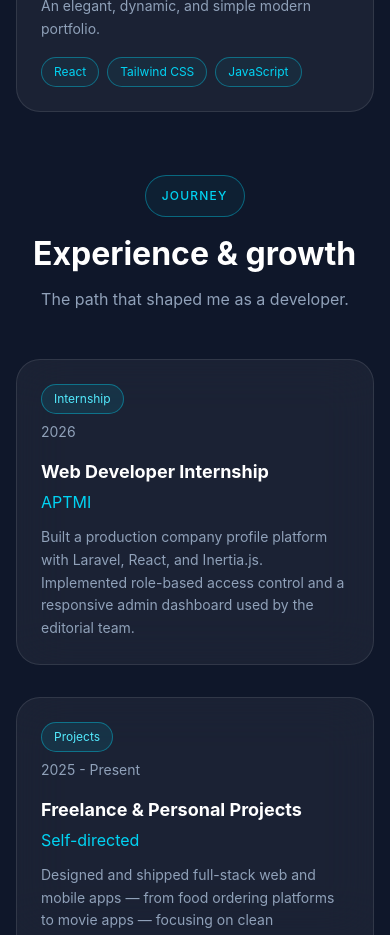
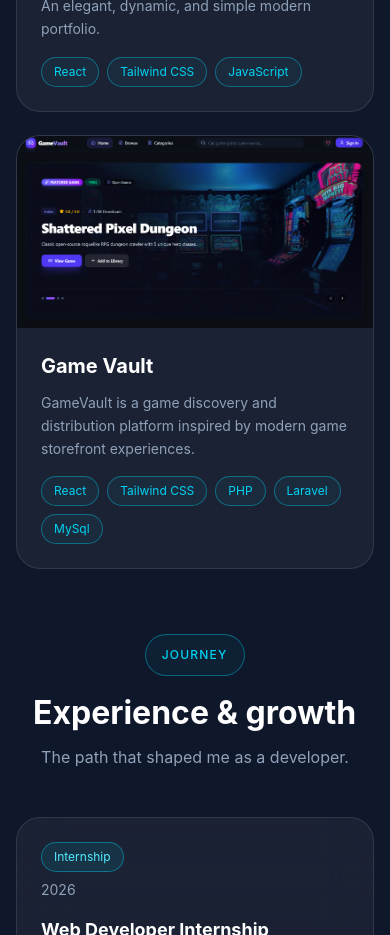
Before and after one commit to andika-x-pplg/portofolio-react, a React (Vite) app: page / in a window 390 px wide. Shown: the part 5100-6035 px from the top of the page. Built offline with nearby package versions, Linux system fonts and the light colour scheme.

Commit message:
project gamevault

```diff
--- a/src/Pages/Beranda.jsx
+++ b/src/Pages/Beranda.jsx
@@ -11,6 +11,7 @@ import { IoLogoIonic } from 'react-icons/io';
 import netubeImage from "../assets/gambar/netube.png";
 import WarungNusantaraImage from "../assets/gambar/WarungNusantara.png";
 import portofolioImage from "../assets//gambar/portofolio.png";
+import gamevaultImage from "../assets/gambar/gamevault.png";
 import andikaImage from "../assets/gambar/andika.png";
 import 'animate.css'
 import { useInView } from 'react-intersection-observer';
@@ -46,6 +47,7 @@ const Beranda = () => {
   const { ref: project1Ref, onMouseMove: project1OnMouseMove, onMouseLeave: project1OnMouseLeave, style: project1Style } = useTilt({ max: 5, scale: 1.015 });
   const { ref: project2Ref, onMouseMove: project2OnMouseMove, onMouseLeave: project2OnMouseLeave, style: project2Style } = useTilt({ max: 5, scale: 1.015 });
   const { ref: project3Ref, onMouseMove: project3OnMouseMove, onMouseLeave: project3OnMouseLeave, style: project3Style } = useTilt({ max: 5, scale: 1.015 });
+  const { ref: project4Ref, onMouseMove: project4OnMouseMove, onMouseLeave: project4OnMouseLeave, style: project4Style } = useTilt({ max: 5, scale: 1.015 });
 
   // Handler untuk perubahan input
   const handleInputChange = (e) => {
@@ -771,6 +773,73 @@ const Beranda = () => {
             </div>
           </div>
 
+          {/* Card 4 */}
+          <div
+            ref={project4Ref}
+            onMouseMove={project4OnMouseMove}
+            onMouseLeave={project4OnMouseLeave}
+            style={project4Style}
+            data-cursor="hover"
+            className="relative rounded-3xl border border-white/10 bg-white/5 backdrop-blur-xl text-left overflow-hidden hover:border-cyan-400/50 transition-colors duration-300"
+          >
+            <div data-tilt-glare className="pointer-events-none absolute inset-0 z-10 rounded-3xl" />
+
+            {/* Gambar + Hover Overlay */}
+            <a
+              href="https://github.com/andika-x-pplg/gamevault-web"
+              target="_blank"
+              rel="noopener noreferrer"
+              data-cursor-text="View Code"
+              className="group relative block w-full overflow-hidden"
+            >
+              <img
+                src={gamevaultImage}
+                alt="GameVault"
+                className="h-48 md:h-64 lg:h-80 w-full object-cover transition-all duration-500 ease-out group-hover:scale-110 group-hover:blur-sm"
+              />
+
+              {/* Overlay */}
+              <div className="absolute inset-0 flex items-center justify-center bg-slate-950/50 opacity-0 backdrop-blur-[2px] transition-all duration-300 group-hover:opacity-100">
+                <div className="flex flex-col items-center gap-3 text-white">
+                  <FaGithub className="text-3xl md:text-4xl lg:text-5xl" />
+                  <span className="text-base md:text-lg lg:text-xl font-semibold">
+                    Game Vault
+                  </span>
+                </div>
+              </div>
+            </a>
+
+            {/* Isi Card */}
+            <div className="p-6 md:p-8">
+              <h3 className="text-xl md:text-2xl font-bold text-white">
+                Game Vault
+              </h3>
+
+              <p className="mt-3 md:mt-4 text-sm md:text-base lg:text-lg leading-relaxed text-slate-400">
+                GameVault is a game discovery and distribution platform inspired by modern game storefront experiences.
+              </p>
+
+              {/* Teach */}
+              <div className="mt-4 md:mt-6 flex flex-wrap gap-2 md:gap-3">
+                <span className="rounded-full border border-cyan-400/40 bg-cyan-400/5 px-3 py-1.5 md:px-4 md:py-2 text-xs md:text-sm text-cyan-400">
+                  React
+                </span>
+                <span className="rounded-full border border-cyan-400/40 bg-cyan-400/5 px-3 py-1.5 md:px-4 md:py-2 text-xs md:text-sm text-cyan-400">
+                  Tailwind CSS
+                </span>
+                <span className="rounded-full border border-cyan-400/40 bg-cyan-400/5 px-3 py-1.5 md:px-4 md:py-2 text-xs md:text-sm text-cyan-400">
+                  PHP
+                </span>
+                <span className="rounded-full border border-cyan-400/40 bg-cyan-400/5 px-3 py-1.5 md:px-4 md:py-2 text-xs md:text-sm text-cyan-400">
+                  Laravel
+                </span>
+                <span className="rounded-full border border-cyan-400/40 bg-cyan-400/5 px-3 py-1.5 md:px-4 md:py-2 text-xs md:text-sm text-cyan-400">
+                  MySql
+                </span>
+              </div>
+            </div>
+          </div>
+
         </div>
 
       </div>
```
Also changed, not shown: src/assets/gambar/gamevault.png (added).
